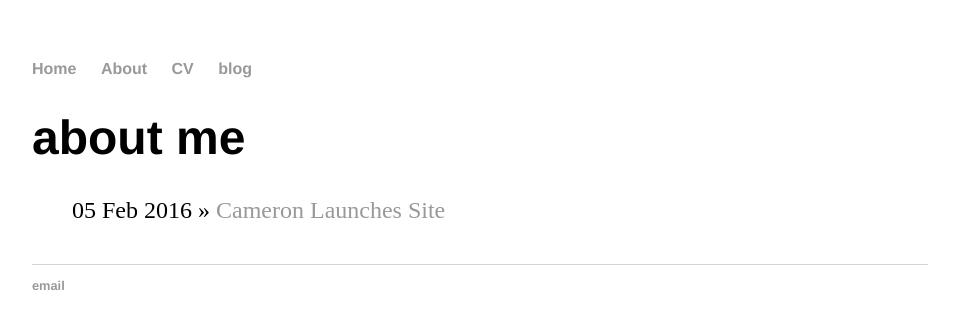
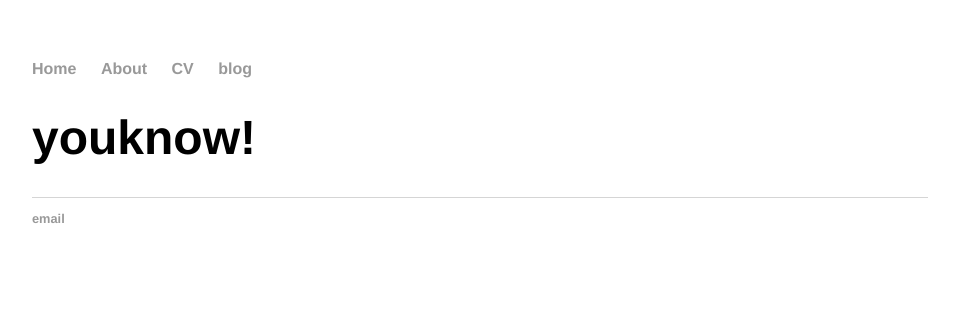
Before and after one commit to mastercbf/cam.github.io, a Jekyll site: the page built from about/index.html, in a window 1280 px wide. Shown: the top 329 px of the page, without its empty margins (160-1119 px from the left). Built offline with Jekyll 4.4.1, drawn with Linux system fonts in a browser that asks for light colours.

Commit message:
Update index.html

```diff
--- a/about/index.html
+++ b/about/index.html
@@ -1,11 +1,8 @@
 ---
 layout: default
-title: about me
+title: About
 ---
-	<h1>{{ page.title }}</h1>
-	<ul class="posts">
+<div class="blurb">
+	<h1>youknow!</h1>
 
-	  {% for post in site.posts %}
-	    <li><span>{{ post.date | date_to_string }}</span> » <a href="{{ post.url }}" title="{{ post.title }}">{{ post.title }}</a></li>
-	  {% endfor %}
-	</ul>
+</div><!-- /.blurb -->
```
